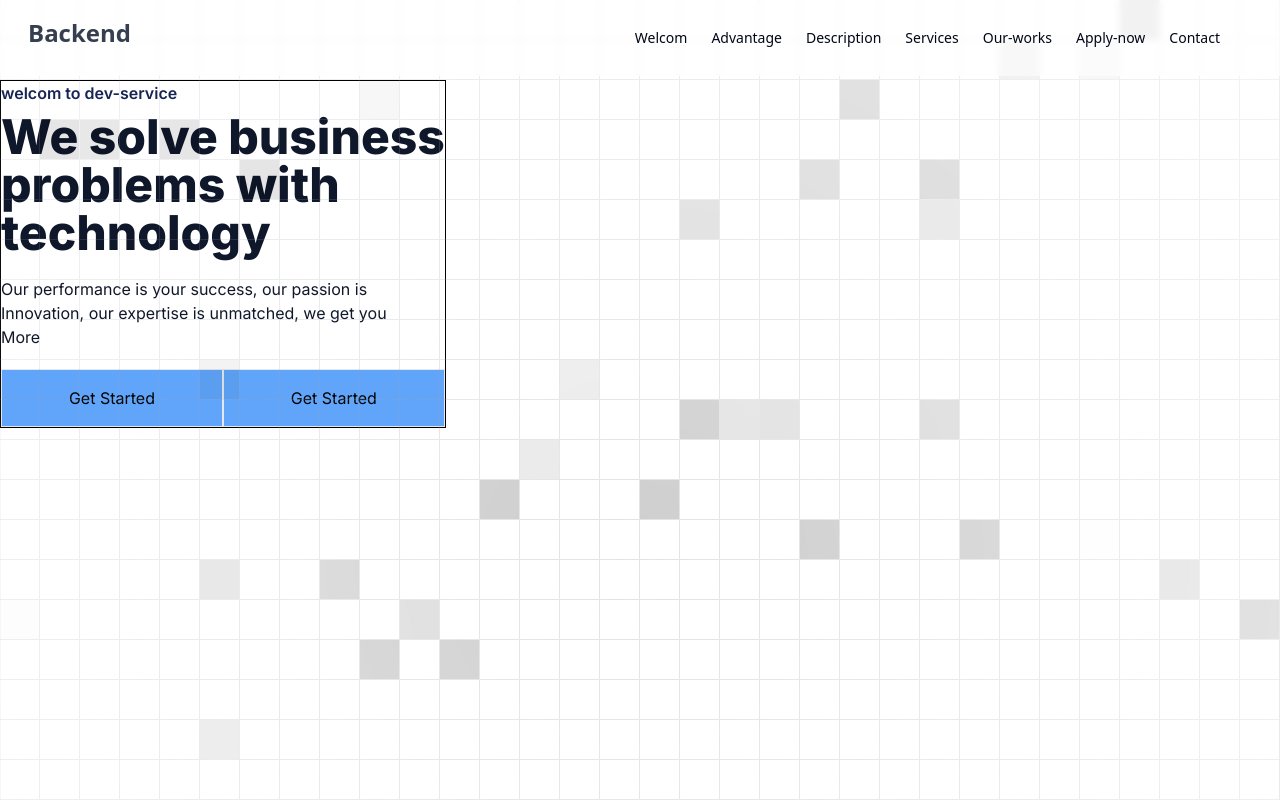
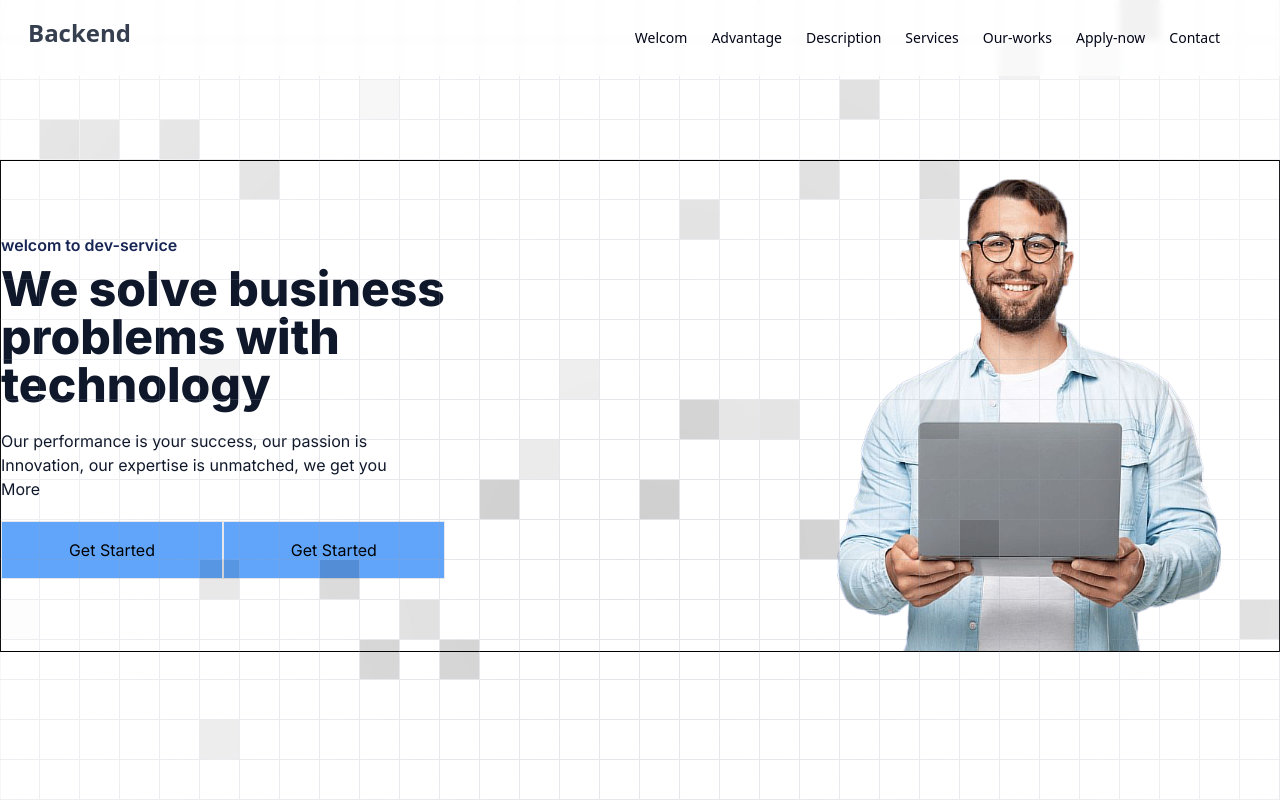
Before and after one commit to tchasinga/devservice, a Next.js app: page / in a window 1280 px wide. Built offline with nearby package versions, Linux system fonts and the light colour scheme.

Commit message:
new code img

```diff
--- a/src/app/Animation/magicui/animated-grid-pattern.tsx
+++ b/src/app/Animation/magicui/animated-grid-pattern.tsx
@@ -1,9 +1,10 @@
+/* eslint-disable react-hooks/exhaustive-deps */
 "use client";
 
 import { useEffect, useId, useRef, useState } from "react";
 import { motion } from "framer-motion";
 
-import { cn } from "@/lib/utils";
+import { cn } from "../../../lib/utils";
 import React from "react";
 
 interface GridPatternProps {
--- a/src/app/Animation/magicui/wordrotate.tsx
+++ b/src/app/Animation/magicui/wordrotate.tsx
@@ -3,7 +3,7 @@
 import { useEffect, useState } from "react";
 import { AnimatePresence, HTMLMotionProps, motion } from "framer-motion";
 
-import { cn } from "@/lib/utils";
+import { cn } from "../../../lib/utils";
 import React from "react";
 
 interface WordRotateProps {
--- a/src/app/Components/Keeper.jsx
+++ b/src/app/Components/Keeper.jsx
@@ -7,8 +7,10 @@ import Heros from "./Ui/Heros";
 export default function Keeper() {
   return (
     <div className="relative  min-h-screen w-full  overflow-hidden ">
-            <Navbars/>
-            <Heros/>
+      <Navbars />
+      <div className="">
+        <Heros />
+      </div>
       <AnimatedGridPattern
         numSquares={230}
         maxOpacity={0.2}
@@ -16,7 +18,7 @@ export default function Keeper() {
         repeatDelay={1}
         className={cn(
           "[mask-image:radial-gradient(1500px_circle_at_center,white,transparent)]",
-              "inset-x-0 inset-y-[-30%] h-[200%]",
+          "inset-x-0 inset-y-[-30%] h-[200%]"
         )}
       />
     </div>
--- a/src/app/Components/Ui/Heros.jsx
+++ b/src/app/Components/Ui/Heros.jsx
@@ -1,9 +1,13 @@
+/* eslint-disable jsx-a11y/alt-text */
 import React from 'react'
+import myImgIsadded from '../Images/REdI.png'
+import Image from 'next/image'
 
 export default function Heros() {
   return (
-    <div className='absolute top-[10%] border-black border'>
-        {/* new first div */}
+    <div className='absolute top-[20%] w-full'>
+       <div className="flex justify-between items-center max-w-screen-xl mx-auto border-black border">
+               {/* new first div */}
         <div className="flex flex-col justify-center">
             <p className="text-blue-950 font-semibold">welcom to dev-service</p>
             <div className="flex flex-col justify-center text-5xl text-slate-900 font-extrabold mt-2">
@@ -27,10 +31,12 @@ export default function Heros() {
             </div>
         </div>
 
-        {/* Second div */}
-        <div className="">
+       {/* Second div is here */}
+        <div className="flex justify-end items-end">
+            <Image src={myImgIsadded}/>
+        </div>
 
-        </div>
+       </div>
     </div>
   )
 }
--- a/src/app/Components/Ui/Navbars.jsx
+++ b/src/app/Components/Ui/Navbars.jsx
@@ -3,7 +3,7 @@ import React from "react";
 import { useState } from "react";
 import "../../globals.css";
 import Link from "next/link";
-import WordRotate from "@/app/Animation/magicui/wordrotate";
+import WordRotate from "../../../app/Animation/magicui/wordrotate";
 
 const words = ["Dev service", "Frontend", "Backend", "App dev", "Database", "Apis config", "Design", "Ui design"]
 
```
Also changed, not shown: src/app/Components/Images/REdI.png (added). Lines whose indentation alone changed are shown as unchanged.
